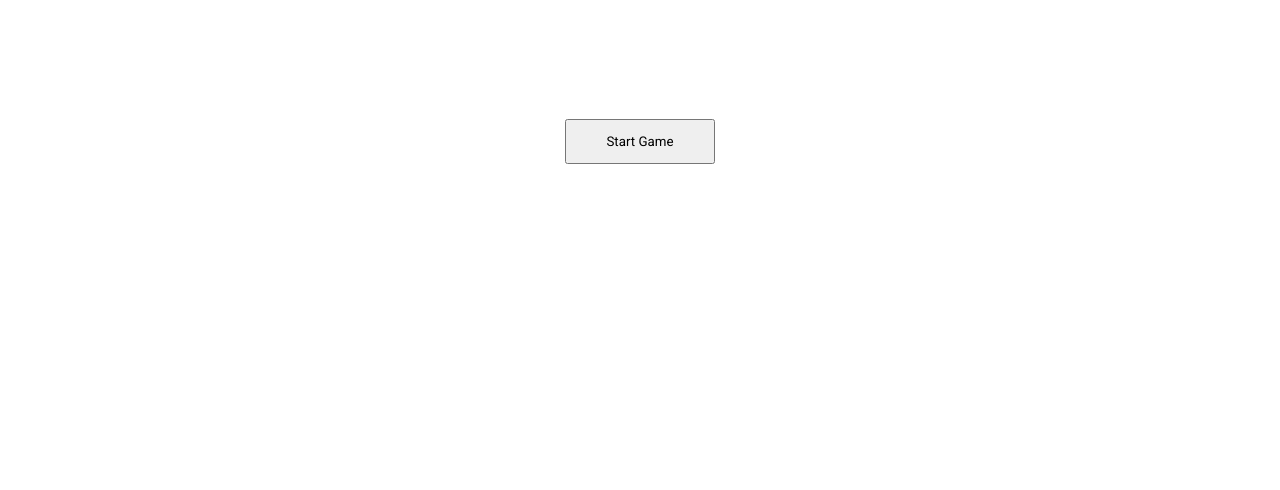
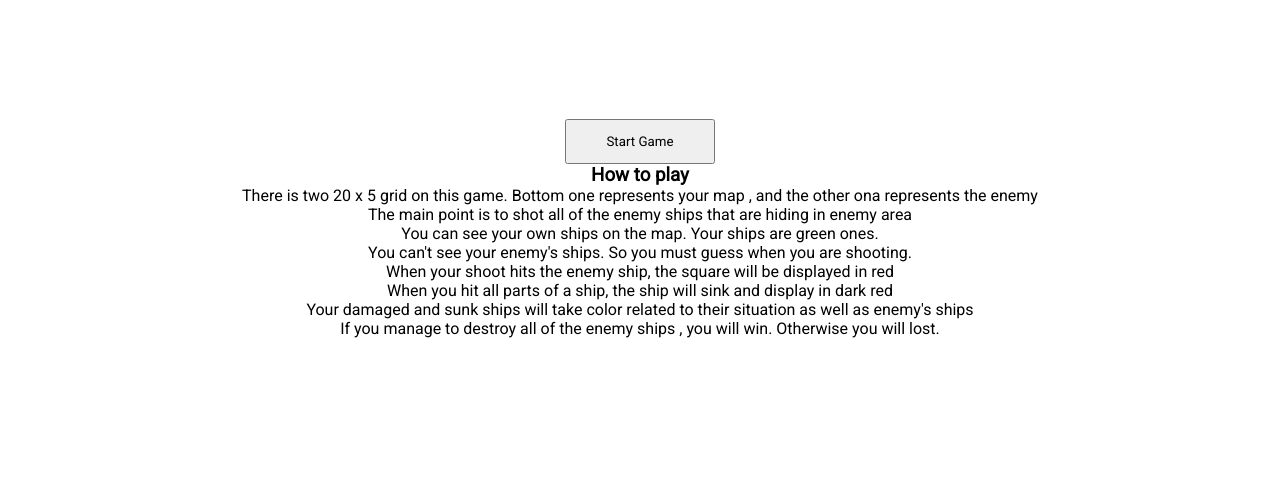
Before and after one commit to BerkantEruysal/Amiral-Batti, a website with bundled scripts: page src/index.html in a window 1280 px wide. Shown: the part 310-800 px from the top of the page. Built offline with nearby package versions, Linux system fonts and the light colour scheme.

Commit message:
add end-game screen

```diff
--- a/src/index.html
+++ b/src/index.html
@@ -13,17 +13,37 @@
             <div class="welcome-page" id="welcome-page">
                 <h1>Battleship</h1>
                 <button id="start-game-btn">Start Game</button>
+                <div class="how-to-play">
+                    <h3>How to play</h3>
+                <ol>
+                    <li>There is two 20 x 5 grid on this game. Bottom one represents your map , and the other ona represents the enemy</li>
+                    <li>The main point is to shot all of the enemy ships that are hiding in enemy area </li>
+                    <li>You can see your own ships on the map. Your ships are green ones.</li>
+                    <li>You can't see your enemy's ships. So you must guess when you are shooting.</li>
+                    <li>When your shoot hits the enemy ship, the square will be displayed in red</li>
+                    <li>When you hit all parts of a ship, the ship will sink and display in dark red</li>
+                    <li>Your damaged and sunk ships will take color related to their situation as well as enemy's ships</li>
+                    <li>If you manage to destroy all of the enemy ships , you will win. Otherwise you will lost.</li>
+                </ol>
+                </div>
+
             </div>
             <div class="game-page hidden" id="game-page">
                 <div class="map" id="map">
+                    <H1>Enemy's Map</H1>
                     <div class="grids" id="enemy-grids"></div>
                     <div class="grids" id="player-grids"></div>
+                    <h1>Your Map</h1>
                 </div>
+            </div>
+            <div class="game-end-page hidden" id="game-end-page">
+                <h1 id="game-end-header">Game Over</h1>
+                <button id="play-again-btn">Play Again</button>
             </div>
         </div>
     </div>
     <div id="den"></div>
-
+    <footer><a href="https://github.com/BerkantEruysal">My Github</a></footer>
     <script src="./index.js" type="module"></script>
 </body>
 </html>
```
